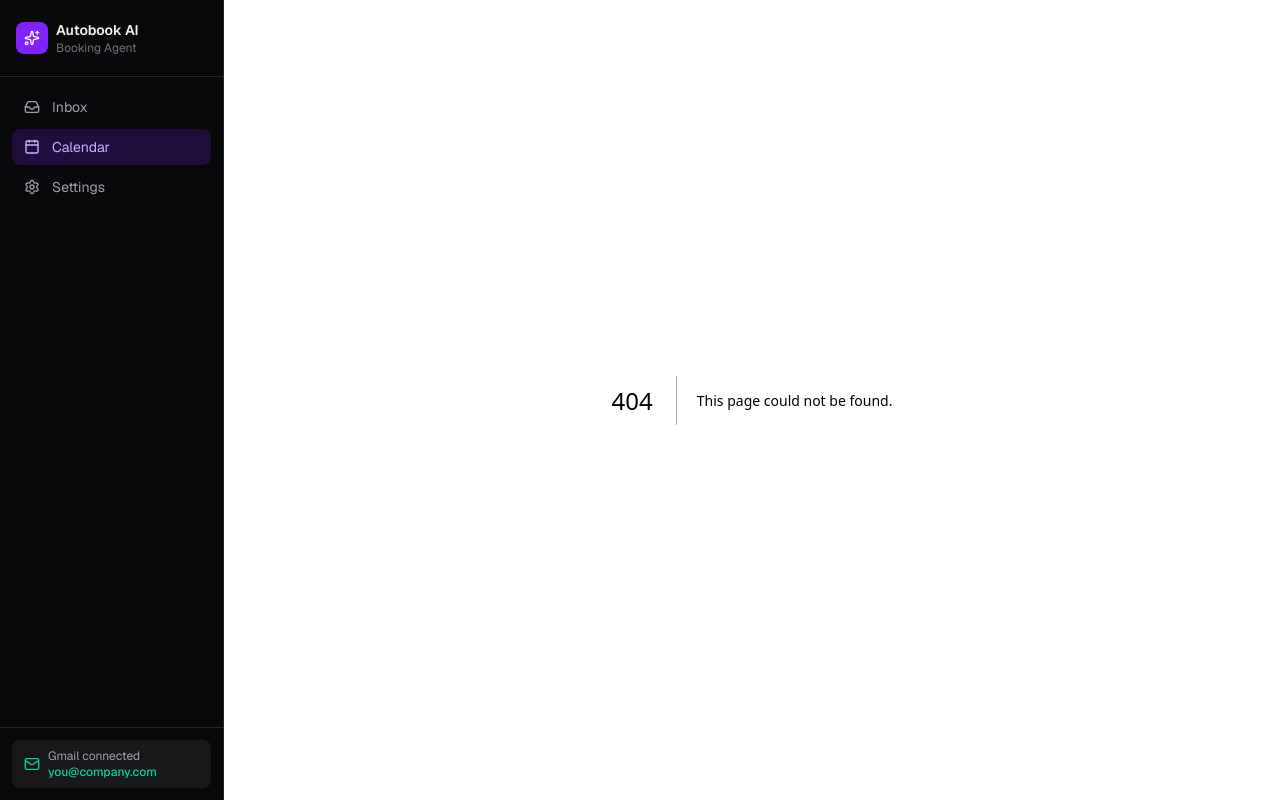
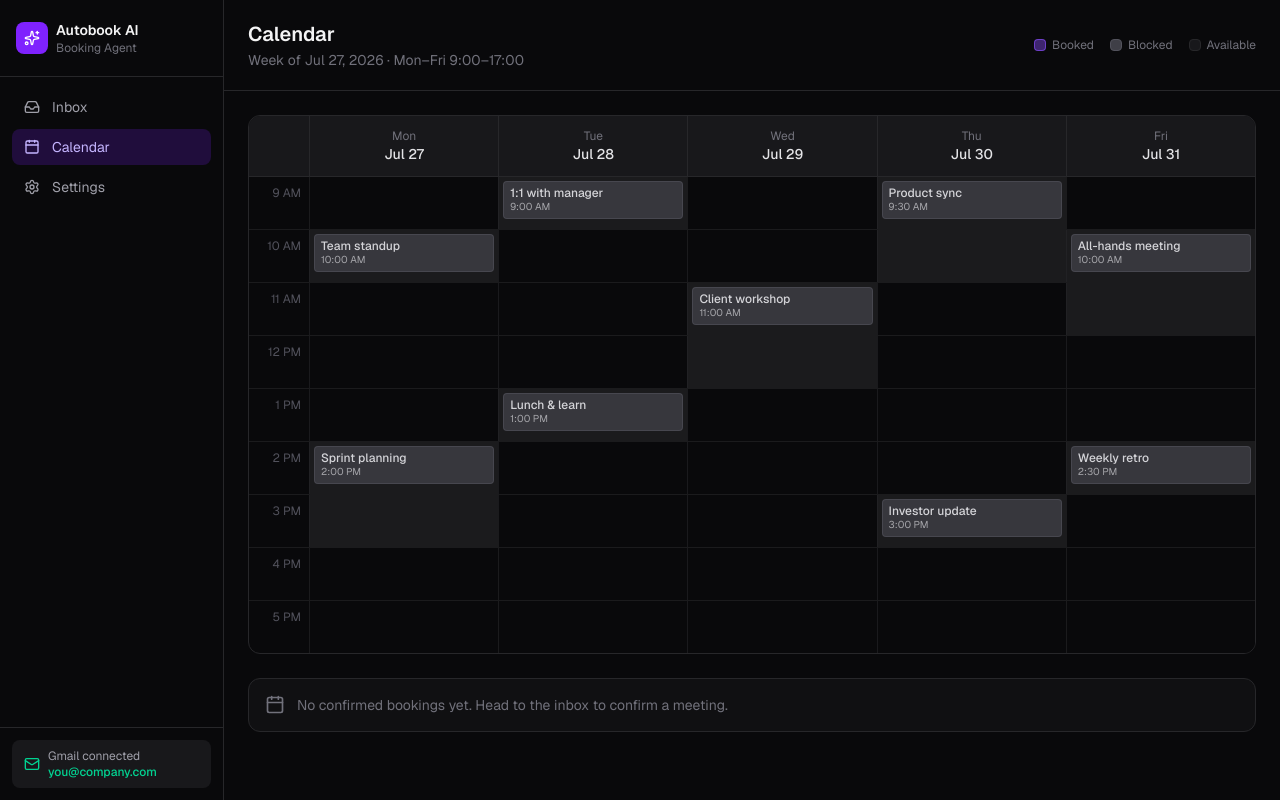
Before and after one commit to aryan-nirmal/23-for-23, a Next.js app in the folder autobook-ai-23/: page /calendar in a window 1280 px wide. Before the commit this address had no page. Built offline with nearby package versions, Linux system fonts and the light colour scheme.

Commit message:
feat(proj-23): add calendar view and ai settings pages

```diff
--- /dev/null
+++ b/autobook-ai-23/src/app/calendar/page.tsx
@@ -0,0 +1,140 @@
+import {
+  addDays,
+  format,
+  setHours,
+  setMinutes,
+  startOfWeek,
+} from "date-fns";
+import { Calendar as CalendarIcon } from "lucide-react";
+import { getEvents, getSettings } from "@/lib/store";
+import { cn } from "@/lib/utils";
+
+const HOURS = Array.from({ length: 9 }, (_, i) => i + 9);
+
+export default function CalendarPage() {
+  const settings = getSettings();
+  const events = getEvents();
+  const weekStart = startOfWeek(new Date(), { weekStartsOn: 1 });
+  const days = Array.from({ length: 5 }, (_, i) => addDays(weekStart, i));
+
+  function getEventsForCell(day: Date, hour: number) {
+    const cellStart = setMinutes(setHours(day, hour), 0);
+    const cellEnd = setMinutes(setHours(day, hour + 1), 0);
+
+    return events.filter((ev) => {
+      const evStart = new Date(ev.start);
+      const evEnd = new Date(ev.end);
+      return evStart < cellEnd && evEnd > cellStart;
+    });
+  }
+
+  return (
+    <div className="flex flex-1 flex-col">
+      <header className="border-b border-zinc-800 px-6 py-5">
+        <div className="flex items-center justify-between">
+          <div>
+            <h1 className="text-xl font-semibold text-zinc-100">Calendar</h1>
+            <p className="mt-0.5 text-sm text-zinc-500">
+              Week of {format(weekStart, "MMM d, yyyy")} · Mon–Fri{" "}
+              {settings.workingHours.startHour}:00–
+              {settings.workingHours.endHour}:00
+            </p>
+          </div>
+          <div className="flex items-center gap-4 text-xs text-zinc-500">
+            <span className="flex items-center gap-1.5">
+              <span className="h-3 w-3 rounded bg-violet-500/40 border border-violet-500/60" />
+              Booked
+            </span>
+            <span className="flex items-center gap-1.5">
+              <span className="h-3 w-3 rounded bg-zinc-700 border border-zinc-600" />
+              Blocked
+            </span>
+            <span className="flex items-center gap-1.5">
+              <span className="h-3 w-3 rounded bg-zinc-900 border border-zinc-800" />
+              Available
+            </span>
+          </div>
+        </div>
+      </header>
+
+      <div className="flex-1 overflow-auto p-6">
+        <div className="min-w-[700px] overflow-hidden rounded-xl border border-zinc-800">
+          <div className="grid grid-cols-[60px_repeat(5,1fr)] border-b border-zinc-800 bg-zinc-900">
+            <div className="p-3" />
+            {days.map((day) => (
+              <div
+                key={day.toISOString()}
+                className="border-l border-zinc-800 p-3 text-center"
+              >
+                <p className="text-xs text-zinc-500">{format(day, "EEE")}</p>
+                <p className="text-sm font-medium text-zinc-200">
+                  {format(day, "MMM d")}
+                </p>
+              </div>
+            ))}
+          </div>
+
+          {HOURS.map((hour) => (
+            <div
+              key={hour}
+              className="grid grid-cols-[60px_repeat(5,1fr)] border-b border-zinc-800/60 last:border-0"
+            >
+              <div className="flex items-start justify-end px-2 py-2 text-xs text-zinc-600">
+                {format(setHours(new Date(), hour), "h a")}
+              </div>
+              {days.map((day) => {
+                const cellEvents = getEventsForCell(day, hour);
+                const hasBooked = cellEvents.some((e) => e.type === "booked");
+                const hasBlocked = cellEvents.some(
+                  (e) => e.type === "blocked"
+                );
+
+                return (
+                  <div
+                    key={`${day.toISOString()}-${hour}`}
+                    className={cn(
+                      "relative min-h-[52px] border-l border-zinc-800/60 p-1",
+                      hasBooked
+                        ? "bg-violet-500/10"
+                        : hasBlocked
+                          ? "bg-zinc-800/60"
+                          : "bg-zinc-950"
+                    )}
+                  >
+                    {cellEvents.map((ev) => {
+                      const evStart = new Date(ev.start);
+                      if (evStart.getHours() !== hour) return null;
+                      return (
+                        <div
+                          key={ev.id}
+                          className={cn(
+                            "rounded px-1.5 py-1 text-xs leading-tight",
+                            ev.type === "booked"
+                              ? "bg-violet-600/30 text-violet-200 border border-violet-500/40"
+                              : "bg-zinc-700/80 text-zinc-300 border border-zinc-600/60"
+                          )}
+                        >
+                          <p className="truncate font-medium">{ev.title}</p>
+                          <p className="truncate text-[10px] opacity-70">
+                            {format(evStart, "h:mm a")}
+                          </p>
+                        </div>
+                      );
+                    })}
+                  </div>
+                );
+              })}
+            </div>
+          ))}
+        </div>
+
+        {events.filter((e) => e.type === "booked").length === 0 && (
+          <div className="mt-6 flex items-center gap-3 rounded-xl border border-zinc-800 bg-zinc-900/50 p-4 text-sm text-zinc-500">
+            <CalendarIcon className="h-5 w-5 shrink-0" />
+            No confirmed bookings yet. Head to the inbox to confirm a meeting.
+          </div>
+        )}
+      </div>
+    </div>
+  );
+}
--- /dev/null
+++ b/autobook-ai-23/src/app/settings/page.tsx
@@ -0,0 +1,19 @@
+import { SettingsForm } from "@/components/settings-form";
+import { getSettings } from "@/lib/store";
+
+export default function SettingsPage() {
+  const settings = getSettings();
+
+  return (
+    <div className="flex flex-1 flex-col">
+      <header className="border-b border-zinc-800 px-6 py-5">
+        <h1 className="text-xl font-semibold text-zinc-100">Settings</h1>
+        <p className="mt-0.5 text-sm text-zinc-500">
+          Manage Gmail connection and availability preferences
+        </p>
+      </header>
+
+      <SettingsForm initialSettings={settings} />
+    </div>
+  );
+}
```
